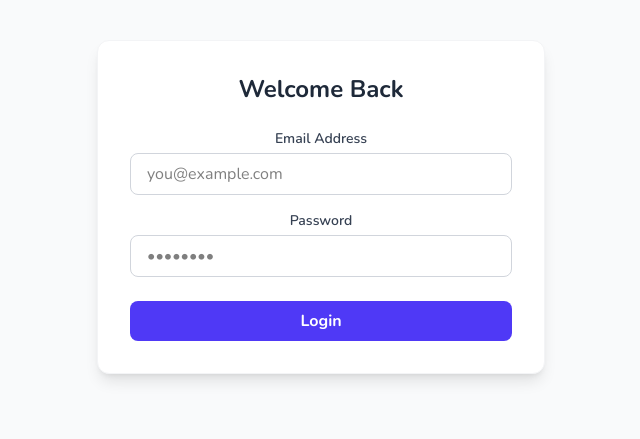
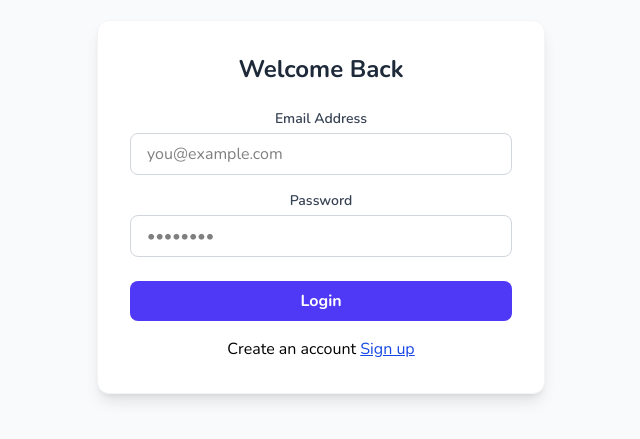
Before and after one commit to navjotmaan/satori-frontend, a React (Vite) app: page /login in a window 1280 px wide. Shown: the part 193-632 px from the top of the page, without its empty margins (319-959 px from the left). Built offline with nearby package versions, Linux system fonts and the light colour scheme; no server answers; a web font is replaced by a local one.

Commit message:
add signup link on login form

```diff
--- a/src/forms/login.jsx
+++ b/src/forms/login.jsx
@@ -64,6 +64,9 @@ const LoginForm = () => {
           >
             Login
           </button>
+
+          <p>Create an account <a href='/signup' className='text-blue-700 underline'>Sign up</a></p>
+
         </div>
       </form>
     </div>
```
